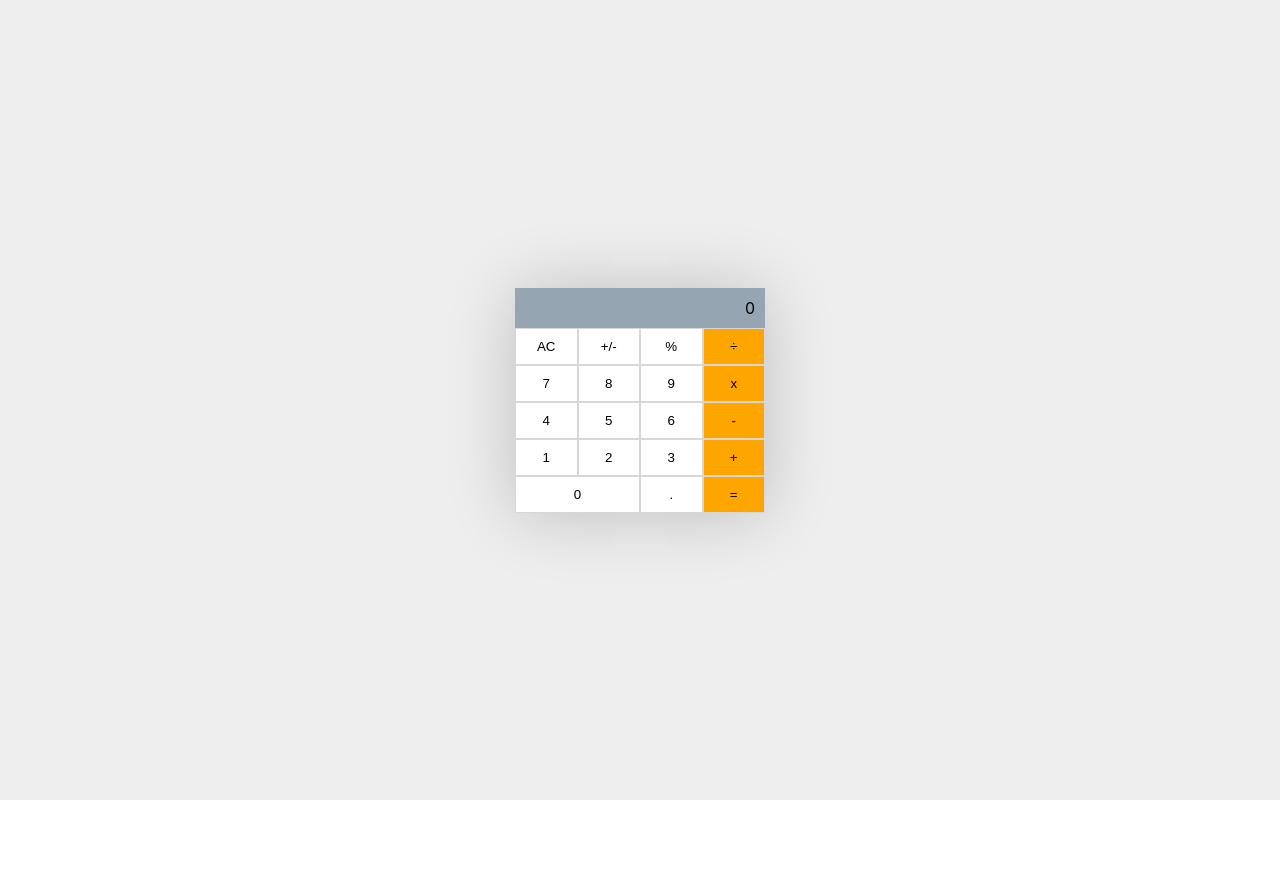
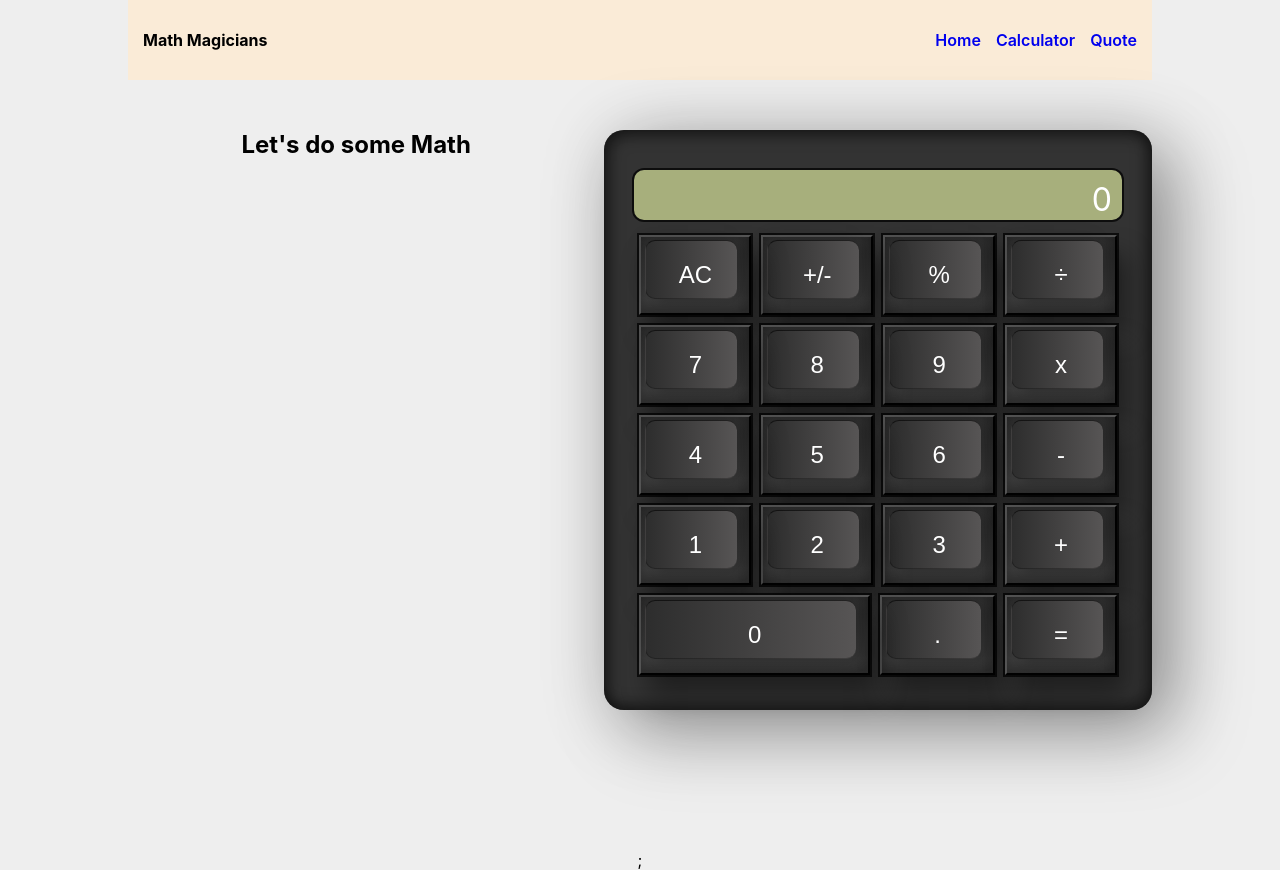
Before and after one commit to vanelnw/Math-magicians, a React (Create React App) app: page /calculator in a window 1280 px wide. Before the commit the page ends 800 px from the top, so only its background shows below. Built offline with nearby package versions, Linux system fonts and the light colour scheme.

Commit message:
Math magician full-site with router

```diff
--- a/package.json
+++ b/package.json
@@ -11,6 +11,7 @@
     "prop-types": "^15.8.1",
     "react": "^18.2.0",
     "react-dom": "^18.2.0",
+    "react-router-dom": "^6.4.4",
     "react-scripts": "5.0.1",
     "web-vitals": "^2.1.4"
   },
--- a/src/App.css
+++ b/src/App.css
@@ -1,8 +1,75 @@
+
+* {
+  margin: 0;
+  padding: 0;
+  box-sizing: border-box;
+}
+
 .App {
   text-align: center;
   background-color: #eee;
   min-height: 100vh;
   display: flex;
+  flex-direction: column;
+  align-items: center;
+  padding: 0 10%;
+}
+
+.home {
+  height: 90vh;
+  display: flex;
+  flex-direction: column;
   justify-content: center;
+  gap: 20px;
+}
+
+.header {
+  width: 100%;
+  height: 10vh;
+  display: flex;
+  justify-content: space-between;
   align-items: center;
+  padding: 0 15px;
+  background-color: antiquewhite;
 }
+
+a {
+  text-decoration: none;
+  font-weight: 600;
+}
+
+a:hover {
+  color: rgb(20, 69, 53);
+}
+
+p {
+  text-align: justify;
+}
+
+nav {
+  display: flex;
+  gap: 15px;
+}
+
+.calContainer {
+  height: 90vh;
+  display: flex;
+  margin-top: 50px;
+  gap: 20px;
+}
+
+.calTitle {
+  flex: 5;
+}
+
+.calCalculate {
+  flex: 6;
+}
+
+.quote {
+  height: 90vh;
+  display: flex;
+  flex-direction: column;
+  justify-content: center;
+  font-weight: 700;
+}
--- a/src/App.js
+++ b/src/App.js
@@ -1,26 +1,20 @@
-import { useState } from 'react';
 import './App.css';
-import Calculator from './components/Calculator';
-import calculate from './logic/calculate';
+import { Route, Routes } from 'react-router-dom';
+import Home from './pages/Home';
+import CalculatorPage from './pages/CalculatorPage';
+import Quote from './pages/Quote';
+import Header from './components/Header';
 
-const App = () => {
-  const [state, setState] = useState({
-    total: null,
-    next: null,
-    oparation: null,
-  });
-
-  const makeCalculation = (e) => {
-    const obj = state;
-    const output = calculate(obj, e.target.innerText);
-    setState(output);
-  };
-
-  return (
-    <div className="App">
-      <Calculator makeCalculation={makeCalculation} output={state} />
-    </div>
-  );
-};
+const App = () => (
+  <div className="App">
+    <Header />
+    <Routes>
+      <Route path="/" element={<Home />} />
+      <Route path="calculator" element={<CalculatorPage />} />
+      <Route path="quote" element={<Quote />} />
+    </Routes>
+    ;
+  </div>
+);
 
 export default App;
--- a/src/components/Calculator.css
+++ b/src/components/Calculator.css
@@ -1,15 +1,29 @@
 .calculator {
   width: 100%;
-  max-width: 250px;
-  background-color: #fff;
-  overflow: hidden;
-  box-shadow: 0 2px 64px rgba(0, 0, 0, 0.2);
+}
+
+.calCalculator {
+  position: relative;
+  border-radius: 20px;
+  background: #333;
+  padding: 40px 30px 30px;
+  box-shadow:
+    25px 25px 75px rgba(0, 0, 0, 0.25),
+    10px 10px 70px rgba(0, 0, 0, 0.25),
+    inset -5px -5px 15px rgba(0, 0, 0, 0.5),
+    inset 5px 5px 15px rgba(0, 0, 0, 0.5);
 }
 
 .display {
+  width: 100%;
+  height: 50px;
   text-align: right;
   padding: 10px;
-  background-color: rgb(150, 165, 178);
+  background-color: #a7af7c;
+  box-shadow: 0 0 0 2px rgba(0, 0, 0, 0.75);
+  border-radius: 10px;
+  margin-bottom: 10px;
+  font-size: 2em;
 }
 
 .digitContainer {
@@ -24,11 +38,38 @@
 }
 
 button {
+  position: relative;
   padding: 10px;
-  border: 1px solid rgb(216, 214, 214);
-  display: flex;
-  justify-content: center;
-  align-items: center;
+  height: 80px;
+  background: linear-gradient(180deg, #2f2f2f, #3f3f3f);
+  color: #fff;
+  margin: 5px;
+  box-shadow: inset -8px 0 8px rgba(0, 0, 0, 0.15), inset 0 -8px 8px rgba(0, 0, 0, 0.25), 0 0 0 2px rgba(0, 0, 0, 0.75), 10px 20px 25px rgba(0, 0, 0, 0.4);
+  cursor: pointer;
+  font-weight: 400;
+  font-size: 1.5rem;
+  user-select: none;
+}
+
+span {
+  position: relative;
+  z-index: 100000;
+  color: #fff;
+}
+
+button::before {
+  content: '';
+  position: absolute;
+  background: linear-gradient(90deg, #2d2d2d, #575555);
+  top: 3px;
+  left: 4px;
+  bottom: 14px;
+  right: 12px;
+  border-radius: 10px;
+  box-shadow: -5px -5px 15px rgba(0, 0, 0, 0.1), 10px 5px 10px rgba(0, 0, 0, 0.15);
+  border-left: 1px solid #0004;
+  border-bottom: 1px solid #0004;
+  border-top: 1px solid #0009;
 }
 
 .operators {
@@ -42,10 +83,10 @@ button {
 }
 
 .digits button {
-  flex: 1 1 33.33%;
+  flex: 1 1 25%;
   background-color: #fff;
 }
 
 .digits button:last-of-type {
-  flex: 2 1 66.66%;
+  flex: 2 1 50%;
 }
--- a/src/components/Calculator.js
+++ b/src/components/Calculator.js
@@ -9,7 +9,7 @@ const Calculator = (props) => {
     for (let i = 9; i > 0; i -= 1) {
       digits.push(
         <button type="button" key={i} onClick={makeCalculation}>
-          {i}
+          <span>{i}</span>
         </button>,
       );
     }
@@ -27,6 +27,7 @@ const Calculator = (props) => {
   const oparations = ['÷', 'x', '-', '+', '='];
 
   return (
+    <div className="calCalculator">
       <div className="calculator">
         <div className="display">
           <span>{createOutput()}</span>
@@ -34,20 +35,20 @@ const Calculator = (props) => {
         <div className="digitContainer">
           <div className="digits">
             <button type="button" onClick={makeCalculation}>
-            %
+              <span>%</span>
             </button>
             <button type="button" onClick={makeCalculation}>
-            +/-
+              <span>+/-</span>
             </button>
             <button type="button" onClick={makeCalculation}>
-            AC
+              <span>AC</span>
             </button>
             {createDigits()}
             <button type="button" onClick={makeCalculation}>
-            .
+              <span>.</span>
             </button>
             <button type="button" onClick={makeCalculation}>
-            0
+              <span>0</span>
             </button>
           </div>
           <div className="operators">
@@ -57,9 +58,10 @@ const Calculator = (props) => {
                 key={oparations.indexOf(item)}
                 onClick={makeCalculation}
               >
-              {item}
+                <span>{item}</span>
               </button>
             ))}
+          </div>
         </div>
       </div>
     </div>
--- /dev/null
+++ b/src/components/Header.js
@@ -0,0 +1,15 @@
+import React from 'react';
+import { Link } from 'react-router-dom';
+
+const Header = () => (
+  <div className="header">
+    <strong>Math Magicians</strong>
+    <nav>
+      <Link to="/">Home</Link>
+      <Link to="/calculator">Calculator</Link>
+      <Link to="/quote">Quote</Link>
+    </nav>
+  </div>
+);
+
+export default Header;
--- /dev/null
+++ b/src/pages/CalculatorPage.js
@@ -0,0 +1,30 @@
+import { useState } from 'react';
+import calculate from '../logic/calculate';
+import Calculator from '../components/Calculator';
+
+const CalculatorPage = () => {
+  const [state, setState] = useState({
+    total: null,
+    next: null,
+    oparation: null,
+  });
+
+  const makeCalculation = (e) => {
+    const obj = state;
+    const output = calculate(obj, e.target.innerText);
+    setState(output);
+  };
+
+  return (
+    <div className="calContainer">
+      <div className="calTitle">
+        <h2>Let&apos;s do some Math</h2>
+      </div>
+      <div className="calCalculate">
+        <Calculator makeCalculation={makeCalculation} output={state} />
+      </div>
+    </div>
+  );
+};
+
+export default CalculatorPage;
--- /dev/null
+++ b/src/pages/Home.js
@@ -0,0 +1,34 @@
+import React from 'react';
+
+function Home() {
+  return (
+    <div className="home">
+      <h1>Welcome to our page</h1>
+      <p>
+        Lorem Ipsum is simply dummy text of the printing and typesetting
+        industry. Lorem Ipsum has been the industry&apos;s standard dummy text
+        ever since the 1500s, when an unknown printer took a galley of type and
+        scrambled it to make a type specimen book. It has survived not only five
+        centuries, but also the leap into electronic typesetting, remaining
+        essentially unchanged. It was popularised in the 1960s with the release
+        of Letraset sheets containing Lorem Ipsum passages, and more recently
+        with desktop publishing software like Aldus PageMaker including versions
+        of Lorem Ipsum.
+      </p>
+      <p>
+        It is a long established fact that a reader will be distracted by the
+        readable content of a page when looking at its layout. The point of
+        using Lorem Ipsum is that it has a more-or-less normal distribution of
+        letters, as opposed to using &apos;Content here, content here&apos;,
+        making it look like readable English. Many desktop publishing packages
+        and web page editors now use Lorem Ipsum as their default model text,
+        and a search for &apos;lorem ipsum&apos; will uncover many web sites
+        still in their infancy. Various versions have evolved over the years,
+        sometimes by accident, sometimes on purpose (injected humour and the
+        like).
+      </p>
+    </div>
+  );
+}
+
+export default Home;
--- /dev/null
+++ b/src/pages/Quote.js
@@ -0,0 +1,14 @@
+import React from 'react';
+
+function Quote() {
+  return (
+    <div className="quote">
+      <p>
+        Mathematics is not about numbers, equations, ccomputations, or
+        algorithms: iit is abouut understanding. -William Paul Thurson
+      </p>
+    </div>
+  );
+}
+
+export default Quote;
```
Also changed, not shown: src/index.js (+3 -4 lines), 1 other file (tests, documents, lock files or other folders). Lines whose indentation alone changed are shown as unchanged.
